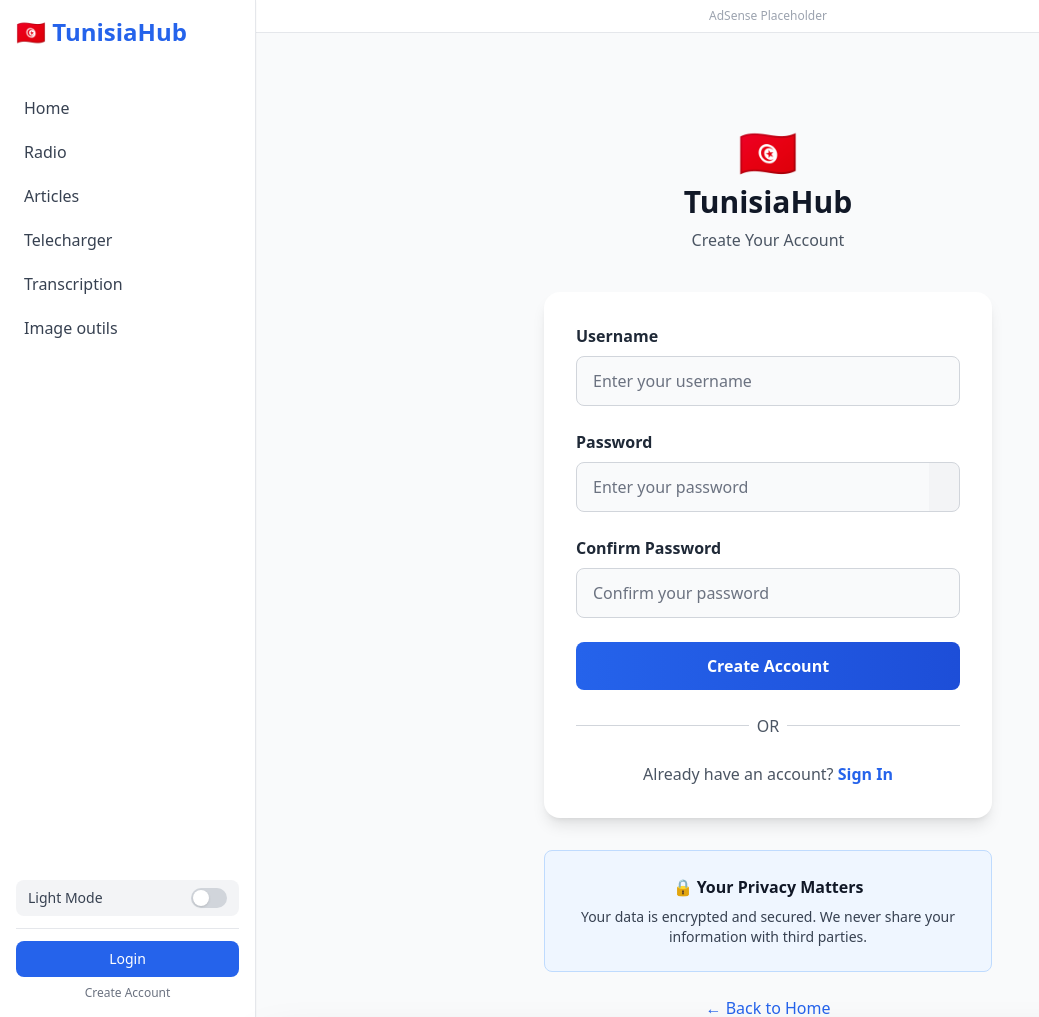
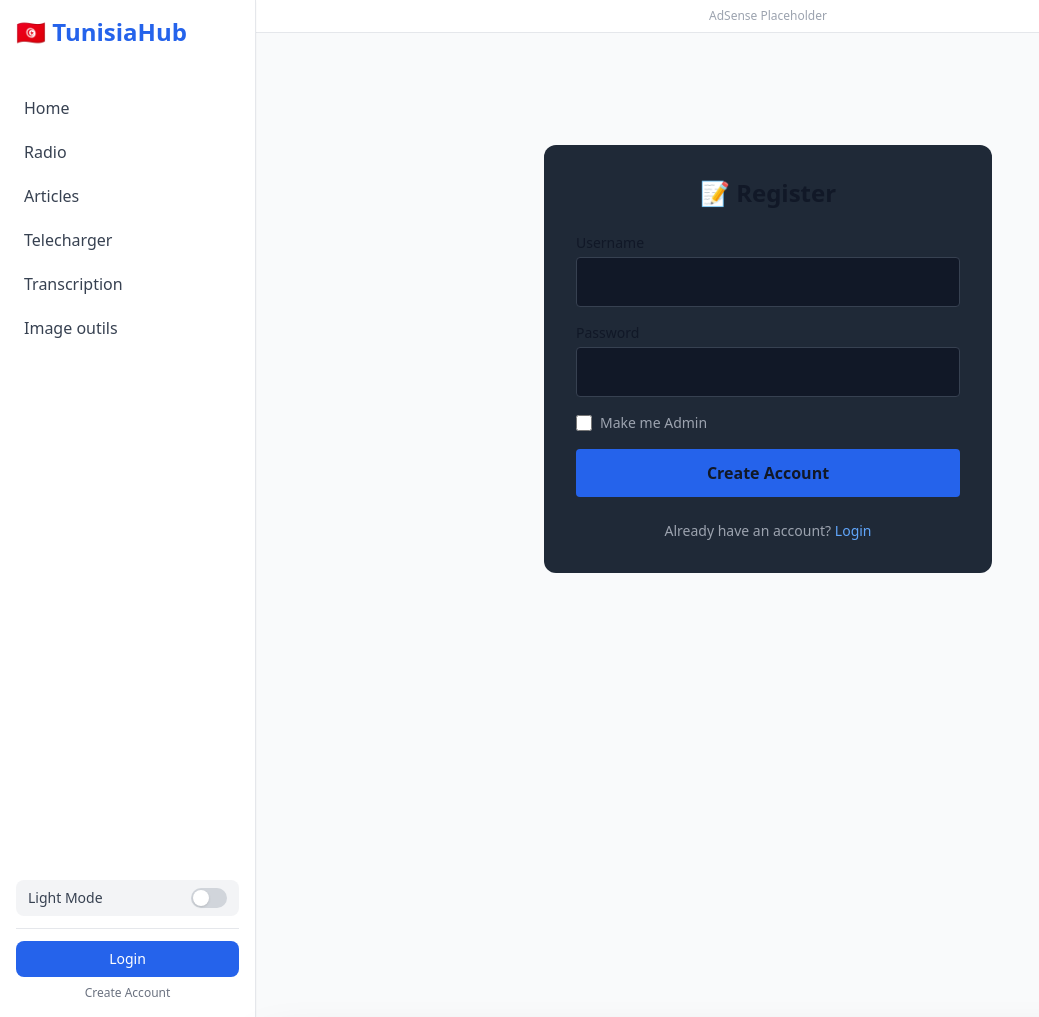
Before and after one commit to MedramyMH/radioweb, a FastAPI app: page /auth/register in a window 1280 px wide. Shown: the whole page, without its empty margins (0-1039 px from the left). Run offline with FastAPI, Linux system fonts and the light colour scheme; parts of the project's set-up code (start-up, migrations or seed data) failed here and were passed over; some libraries are stand-ins or nearby versions.

Commit message:
Refactor login and registration form layout

```diff
--- a/app/templates/login.html
+++ b/app/templates/login.html
@@ -1,159 +1,46 @@
 {% extends "base.html" %}
-{% block title %}{% if type == 'register' %}Register{% else %}Login{% endif %} - TunisiaHub{% endblock %}
+{% block title %}{% if type == 'login' %}Login{% else %}Register{% endif %}{% endblock %}
 {% block content %}
-<div class="min-h-screen flex items-center justify-center px-4 md:px-6">
-    <div class="w-full max-w-md">
-        <!-- Logo/Header -->
-        <div class="text-center mb-8 md:mb-10">
-            <h1 class="text-4xl md:text-5xl font-bold text-blue-600 dark:text-blue-400 mb-2">🇹🇳</h1>
-            <h2 class="text-2xl md:text-3xl font-bold text-gray-900 dark:text-white">TunisiaHub</h2>
-            <p class="text-gray-600 dark:text-gray-400 text-sm md:text-base mt-2">
-                {% if type == 'register' %}
-                    Create Your Account
-                {% else %}
-                    Welcome Back
-                {% endif %}
-            </p>
+<div class="max-w-md mx-auto mt-20 bg-gray-800 p-8 rounded-xl">
+    <h2 class="text-2xl font-bold mb-6 text-center">
+        {% if type == 'login' %}👤 Login{% else %}📝 Register{% endif %}
+    </h2>
+
+    {% if error %}
+        <div class="bg-red-900/50 border border-red-500 text-red-200 px-4 py-3 rounded mb-4 text-sm">
+            {{ error }}
+        </div>
+    {% endif %}
+
+    <!-- Force standard form submit (no data-nav) to process cookies correctly -->
+    <form method="POST" action="/auth/{{ type }}" class="space-y-4">
+        <div>
+            <label class="block text-sm mb-1">Username</label>
+            <input type="text" name="username" required value="{{ username|default('', true) }}" class="w-full bg-gray-900 p-3 rounded border border-gray-700 focus:border-blue-500 outline-none">
+        </div>
+        <div>
+            <label class="block text-sm mb-1">Password</label>
+            <input type="password" name="password" required class="w-full bg-gray-900 p-3 rounded border border-gray-700 focus:border-blue-500 outline-none">
         </div>
 
-        <!-- Form Card -->
-        <div class="bg-white dark:bg-gray-800 rounded-xl md:rounded-2xl p-6 md:p-8 shadow-lg">
-            {% if error %}
-                <div class="mb-6 p-4 bg-red-100 dark:bg-red-900 text-red-700 dark:text-red-200 rounded-lg text-sm md:text-base border border-red-300 dark:border-red-700">
-                    ⚠️ {{ error }}
-                </div>
-            {% endif %}
+        {% if type == 'register' %}
+        <div class="flex items-center gap-2">
+            <input type="checkbox" name="is_admin" value="true" id="admin-check" class="w-4 h-4">
+            <label for="admin-check" class="text-sm text-gray-400">Make me Admin</label>
+        </div>
+        {% endif %}
 
-            <form method="POST" class="space-y-4 md:space-y-6">
-                <!-- Username Field -->
-                <div>
-                    <label for="username" class="block text-sm md:text-base font-bold text-gray-800 dark:text-gray-200 mb-2">
-                        Username
-                    </label>
-                    <input
-                        type="text"
-                        id="username"
-                        name="username"
-                        placeholder="Enter your username"
-                        value="{{ username or '' }}"
-                        required
-                        class="w-full px-4 py-2 md:py-3 rounded-lg border border-gray-300 dark:border-gray-600 bg-gray-50 dark:bg-gray-700 text-gray-900 dark:text-white placeholder-gray-500 dark:placeholder-gray-400 focus:outline-none focus:ring-2 focus:ring-blue-500 text-base md:text-base"
-                    >
-                </div>
+        <button type="submit" class="w-full bg-blue-600 p-3 rounded font-bold hover:bg-blue-700 transition">
+            {% if type == 'login' %}Sign In{% else %}Create Account{% endif %}
+        </button>
+    </form>
 
-                <!-- Password Field -->
-                <div>
-                    <label for="password" class="block text-sm md:text-base font-bold text-gray-800 dark:text-gray-200 mb-2">
-                        Password
-                    </label>
-                    <input
-                        type="password"
-                        id="password"
-                        name="password"
-                        placeholder="Enter your password"
-                        required
-                        class="w-full px-4 py-2 md:py-3 rounded-lg border border-gray-300 dark:border-gray-600 bg-gray-50 dark:bg-gray-700 text-gray-900 dark:text-white placeholder-gray-500 dark:placeholder-gray-400 focus:outline-none focus:ring-2 focus:ring-blue-500 text-base md:text-base"
-                    >
-                </div>
-
-                <!-- Password Confirmation (Register only) -->
-                {% if type == 'register' %}
-                <div>
-                    <label for="password_confirm" class="block text-sm md:text-base font-bold text-gray-800 dark:text-gray-200 mb-2">
-                        Confirm Password
-                    </label>
-                    <input
-                        type="password"
-                        id="password_confirm"
-                        name="password_confirm"
-                        placeholder="Confirm your password"
-                        required
-                        class="w-full px-4 py-2 md:py-3 rounded-lg border border-gray-300 dark:border-gray-600 bg-gray-50 dark:bg-gray-700 text-gray-900 dark:text-white placeholder-gray-500 dark:placeholder-gray-400 focus:outline-none focus:ring-2 focus:ring-blue-500 text-base md:text-base"
-                    >
-                </div>
-                {% endif %}
-
-                <!-- Remember Me (Login only) -->
-                {% if type != 'register' %}
-                <div class="flex items-center">
-                    <input
-                        type="checkbox"
-                        id="remember"
-                        name="remember"
-                        class="w-4 h-4 text-blue-600 rounded focus:ring-2 focus:ring-blue-500 cursor-pointer"
-                    >
-                    <label for="remember" class="ml-2 text-sm md:text-base text-gray-700 dark:text-gray-300 cursor-pointer">
-                        Remember me
-                    </label>
-                </div>
-                {% endif %}
-
-                <!-- Submit Button -->
-                <button
-                    type="submit"
-                    class="w-full py-2 md:py-3 mt-6 bg-gradient-to-r from-blue-600 to-blue-700 hover:from-blue-700 hover:to-blue-800 text-white font-bold rounded-lg transition-all duration-200 text-base md:text-base min-h-11"
-                >
-                    {% if type == 'register' %}
-                        Create Account
-                    {% else %}
-                        Sign In
-                    {% endif %}
-                </button>
-
-                <!-- Divider -->
-                <div class="relative my-6 md:my-8">
-                    <div class="absolute inset-0 flex items-center">
-                        <div class="w-full border-t border-gray-300 dark:border-gray-600"></div>
-                    </div>
-                    <div class="relative flex justify-center text-sm md:text-base">
-                        <span class="px-2 bg-white dark:bg-gray-800 text-gray-600 dark:text-gray-400">OR</span>
-                    </div>
-                </div>
-
-                <!-- Toggle Link -->
-                <p class="text-center text-sm md:text-base text-gray-600 dark:text-gray-400">
-                    {% if type == 'register' %}
-                        Already have an account?
-                        <a href="/auth/login" data-nav class="text-blue-600 dark:text-blue-400 font-bold hover:underline">
-                            Sign In
-                        </a>
-                    {% else %}
-                        Don't have an account?
-                        <a href="/auth/register" data-nav class="text-blue-600 dark:text-blue-400 font-bold hover:underline">
-                            Create One
-                        </a>
-                    {% endif %}
-                </p>
-            </form>
-        </div>
-
-        <!-- Info Section -->
-        <div class="mt-6 md:mt-8 p-4 md:p-6 bg-blue-50 dark:bg-blue-900/30 rounded-lg text-center border border-blue-200 dark:border-blue-800">
-            <h3 class="font-bold text-gray-900 dark:text-white mb-2 text-sm md:text-base">🔒 Your Privacy Matters</h3>
-            <p class="text-gray-700 dark:text-gray-300 text-xs md:text-sm">
-                Your data is encrypted and secured. We never share your information with third parties.
-            </p>
-        </div>
-
-        <!-- Back to Home -->
-        <div class="mt-4 md:mt-6 text-center">
-            <a href="/" data-nav class="text-blue-600 dark:text-blue-400 hover:underline text-sm md:text-base font-medium">
-                ← Back to Home
-            </a>
-        </div>
-    </div>
+    <p class="text-center text-sm text-gray-400 mt-6">
+        {% if type == 'login' %}
+            Don't have an account? <a href="/auth/register" data-nav class="text-blue-400 hover:underline">Register</a>
+        {% else %}
+            Already have an account? <a href="/auth/login" data-nav class="text-blue-400 hover:underline">Login</a>
+        {% endif %}
+    </p>
 </div>
-
-<style>
-    /* Input focus styling */
-    input:focus {
-        box-shadow: 0 0 0 3px rgba(59, 130, 246, 0.1);
-    }
-
-    /* Password strength indicator (optional) */
-    #password {
-        background-image:
-            linear-gradient(to right, transparent 0%, transparent calc(100% - 30px), #f3f4f6 calc(100% - 30px), #f3f4f6 100%);
-    }
-</style>
 {% endblock %}
```
